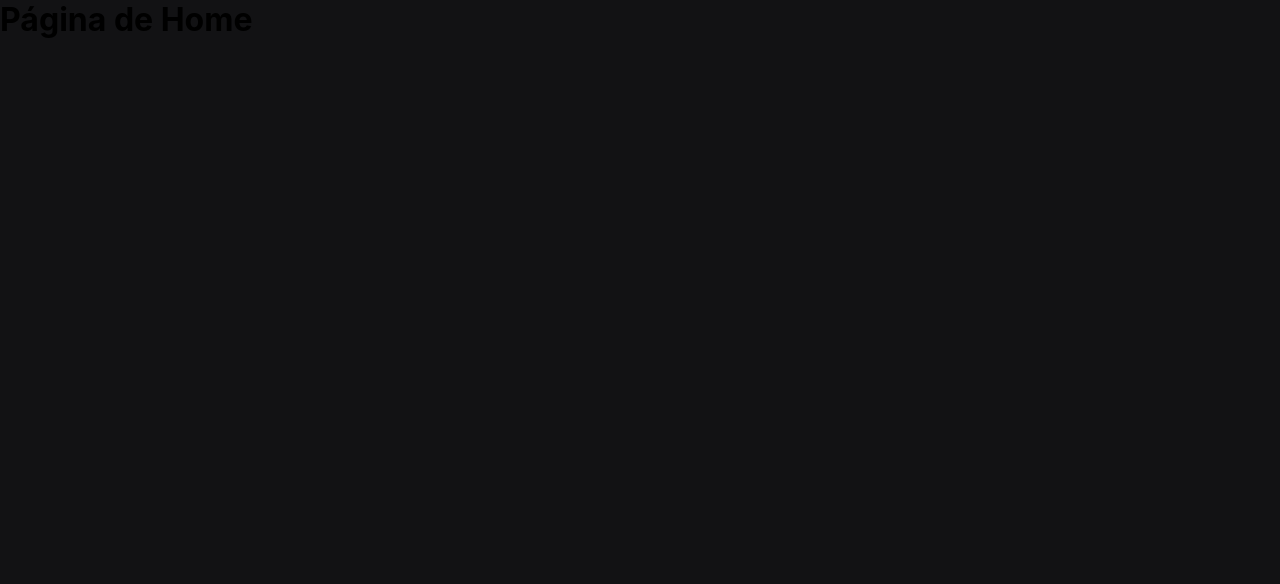
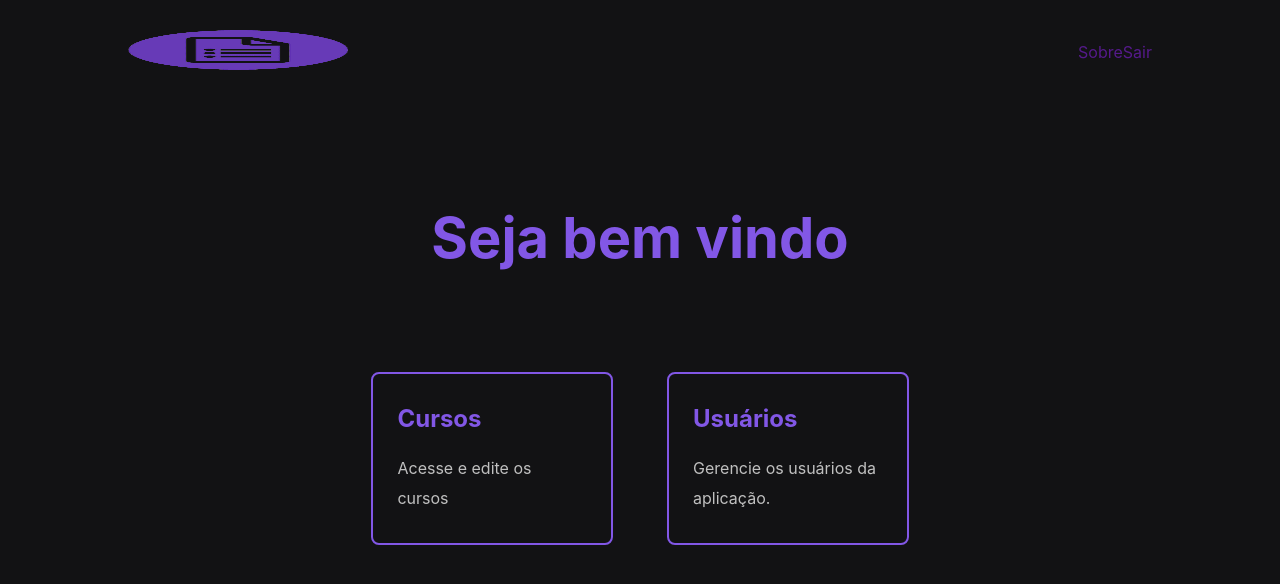
Before and after one commit to Paulo1080/next, a Next.js app: page / in a window 1280 px wide. Shown: the top 584 px of the page. Built offline with nearby package versions, Linux system fonts and the light colour scheme; sample sign-in values are in the browser's storage.

Commit message:
Developing the home page

```diff
--- /dev/null
+++ b/components/Header/index.js
@@ -0,0 +1,44 @@
+import { useEffect } from 'react';
+import Link from 'next/link';
+
+import styles from '../../styles/components/Header.module.css';
+import Image from 'next/image';
+
+
+function Header() {
+
+    async function handleAuthenticated(){
+        let token = await localStorage.getItem("over_token");
+
+        if(!token){
+            window.location = "/signin";
+        }
+    }
+
+    useEffect(() => {
+        handleAuthenticated()
+    }, [])
+
+    return(
+        <div className={styles.header}>
+            <div className={styles.imgLogo}>
+                <Link href="/">
+                    <a>
+                        <Image
+                            src="/images/logo.png"
+                            width={220}
+                            height={40}
+                        />
+                    </a>
+                </Link>
+            </div>
+            <div className={styles.containerLinks}>
+                <Link href="">Sobre</Link>
+                <Link href="">Sair</Link>
+            </div>
+
+        </div>
+    )
+}
+
+export default Header;
--- a/package.json
+++ b/package.json
@@ -8,6 +8,7 @@
     "lint": "next lint"
   },
   "dependencies": {
+    "axios": "^0.25.0",
     "next": "12.0.7",
     "react": "17.0.2",
     "react-dom": "17.0.2",
--- a/pages/index.js
+++ b/pages/index.js
@@ -1,6 +1,35 @@
+import styles from '../styles/pages/Home.module.css';
+import Header from '../components/Header';
+import Link from 'next/link';
+
 function home(){
+
     return(
-        <h1>Página de Home</h1>
+        <div className={styles.structure}>
+        <Header />
+            <div className={styles.container}>
+                <h1>Seja bem vindo</h1>
+                <div className={styles.cardContainer}>
+                    <Link
+                        href="/courses"
+                    >
+                        <div className={styles.card}>
+                            <h2>Cursos</h2>
+                            <p>Acesse e edite os cursos</p>
+                        </div>
+                    </Link>
+
+                    <Link
+                        href="users"
+                    >
+                        <div className={styles.card}>
+                            <h2>Usuários</h2>
+                            <p>Gerencie os usuários da aplicação.</p>
+                        </div>
+                    </Link>
+                </div>
+            </div>
+        </div>
     )
 }
 
--- a/styles/components/Header.module.css
+++ b/styles/components/Header.module.css
@@ -0,0 +1,13 @@
+.header {
+    grid-area: header;
+    display: flex;
+    justify-content: space-between;
+    align-items: center;
+    padding: 30px 10%;
+}
+
+@media (max-widht: 660px){
+    .header {
+        flex-direction: column;
+    }
+}
--- a/styles/globals.css
+++ b/styles/globals.css
@@ -20,10 +20,12 @@ a{
 
   /*Colors*/
   --color-primary:#bf00b5;
+  --color-secondary: #8257e6;
   --color-gradient: linear-gradient(155.34deg,#8257e6 -0.59%, #bf00b5 80%);
   --color-gradient-hover: linear-gradient(155.34deg,#bf00b5 -0.59%, #8257e6 80%);
   --color-white: #fff;
   --color-gray: #5f5f5f;
+  --color-shape: #c0c0c0;
   --color-background: #121214;
 
   /*Styles*/
--- a/styles/pages/Home.module.css
+++ b/styles/pages/Home.module.css
@@ -1,116 +1,57 @@
-.container {
-  padding: 0 2rem;
+.structure {
+  display: grid;
+  grid-template-areas:
+    "header"
+    "container"
+    "footer"
+
+  ;
 }
 
-.main {
-  min-height: 100vh;
-  padding: 4rem 0;
-  flex: 1;
-  display: flex;
-  flex-direction: column;
-  justify-content: center;
-  align-items: center;
-}
-
-.footer {
-  display: flex;
-  flex: 1;
-  padding: 2rem 0;
-  border-top: 1px solid #eaeaea;
-  justify-content: center;
-  align-items: center;
-}
-
-.footer a {
+.container {
+  grid-area: container;
   display: flex;
   justify-content: center;
   align-items: center;
-  flex-grow: 1;
+  flex-direction: column;
 }
 
-.title a {
-  color: #0070f3;
-  text-decoration: none;
+.container h1 {
+  color: var(--color-secondary);
+  padding: 100px 10%;
+  font-size: 56px;
 }
 
-.title a:hover,
-.title a:focus,
-.title a:active {
-  text-decoration: underline;
-}
-
-.title {
-  margin: 0;
-  line-height: 1.15;
-  font-size: 4rem;
-}
-
-.title,
-.description {
-  text-align: center;
-}
-
-.description {
-  margin: 4rem 0;
-  line-height: 1.5;
-  font-size: 1.5rem;
-}
-
-.code {
-  background: #fafafa;
-  border-radius: 5px;
-  padding: 0.75rem;
-  font-size: 1.1rem;
-  font-family: Menlo, Monaco, Lucida Console, Liberation Mono, DejaVu Sans Mono,
-    Bitstream Vera Sans Mono, Courier New, monospace;
-}
-
-.grid {
-  display: flex;
-  align-items: center;
-  justify-content: center;
-  flex-wrap: wrap;
+.cardContainer {
+  display: grid;
+  grid-template-columns: repeat(2, 1fr);
   max-width: 800px;
+  grid-gap: 10%;
 }
 
 .card {
-  margin: 1rem;
-  padding: 1.5rem;
-  text-align: left;
-  color: inherit;
-  text-decoration: none;
-  border: 1px solid #eaeaea;
-  border-radius: 10px;
-  transition: color 0.15s ease, border-color 0.15s ease;
-  max-width: 300px;
+  border: 2px solid var(--color-secondary);
+  padding: 30px 10%;
+  border-radius: var(--border-radius);
+  cursor: pointer;
 }
 
-.card:hover,
-.card:focus,
-.card:active {
-  color: #0070f3;
-  border-color: #0070f3;
+.card:hover {
+  border: 2px solid var(--color-primary);
 }
 
 .card h2 {
-  margin: 0 0 1rem 0;
-  font-size: 1.5rem;
+  color: var(--color-secondary);
+  margin-bottom: 20px;
 }
 
 .card p {
-  margin: 0;
-  font-size: 1.25rem;
-  line-height: 1.5;
+  color: var(--color-shape);
+  line-height: 30px;
 }
 
-.logo {
-  height: 1em;
-  margin-left: 0.5rem;
-}
-
-@media (max-width: 600px) {
-  .grid {
-    width: 100%;
-    flex-direction: column;
+@media (max-width: 660px) {
+  .cardContainer {
+    grid-template-columns: auto;
   }
 }
```
Also changed, not shown: pages/signin/index.js (+11 -6 lines), styles/pages/Signin.module.css (+11 -0 lines), public/images/logo.png (renamed from assets/images/logo.png), 1 other file (tests, documents, lock files or other folders).
